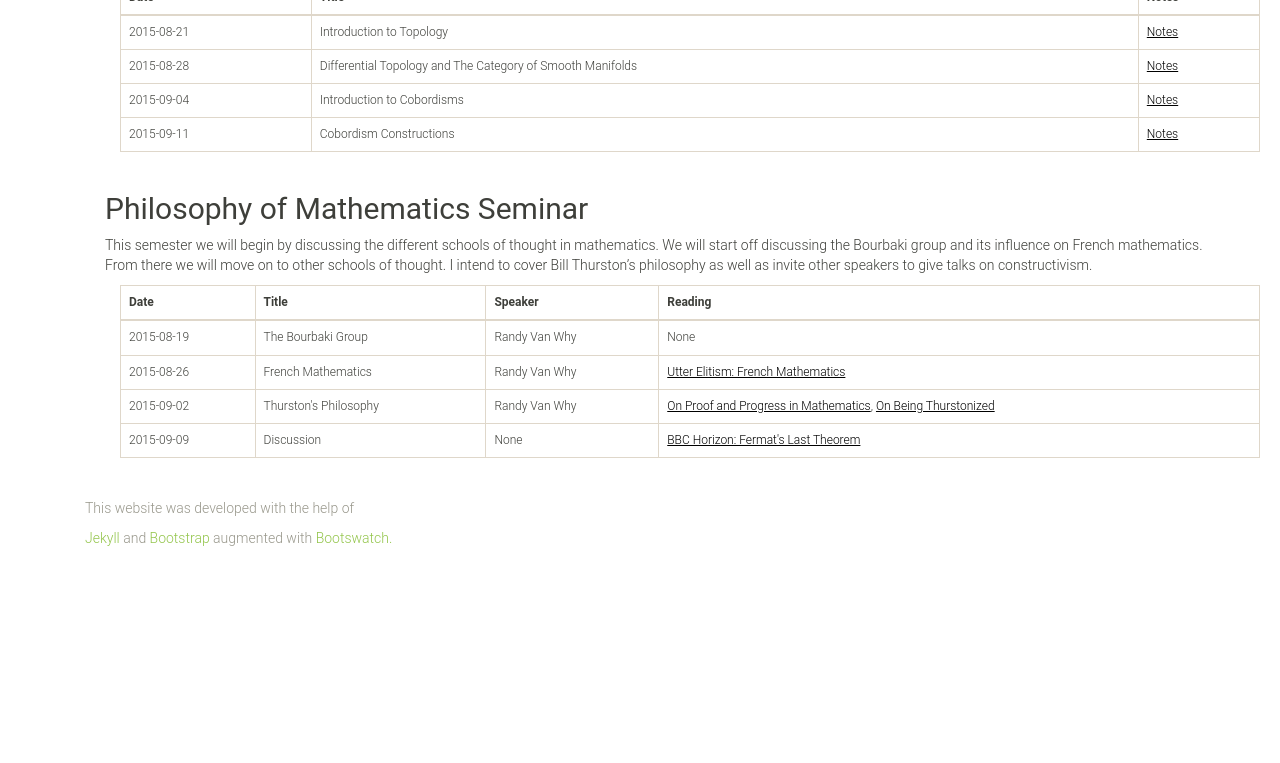
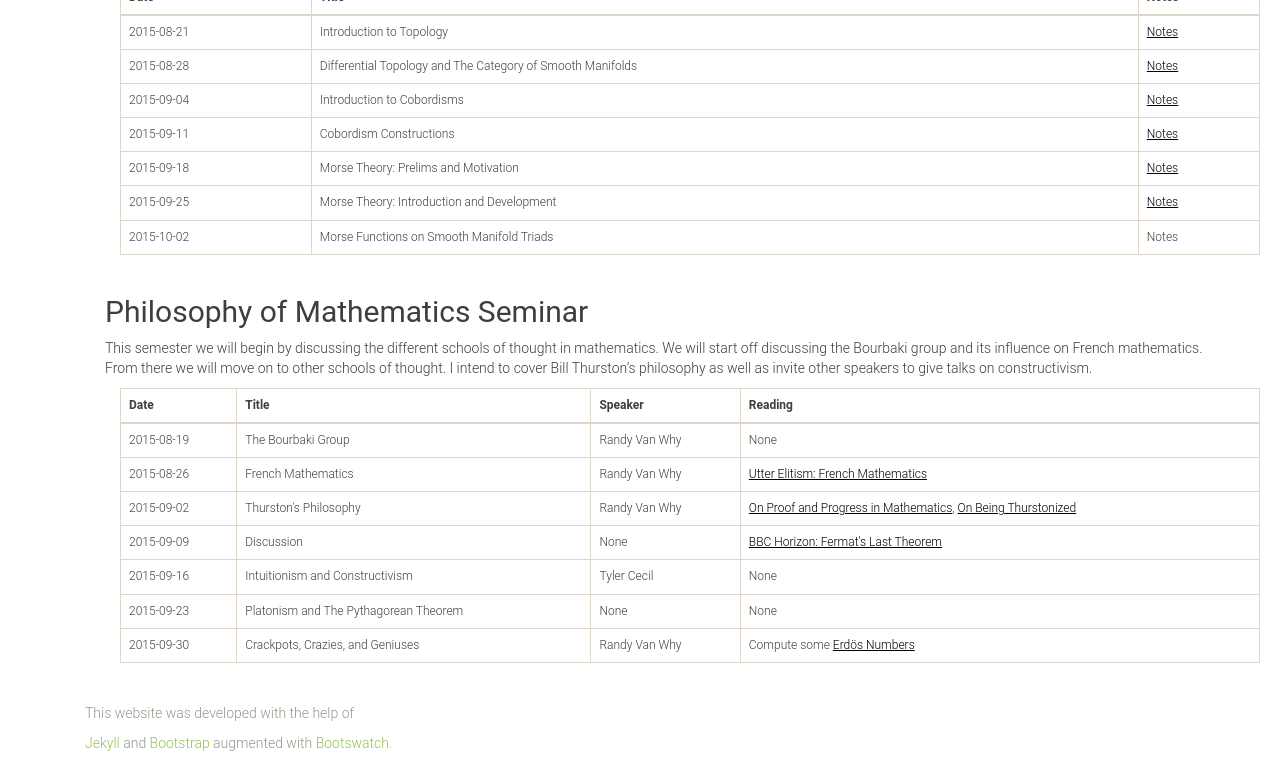
Before and after one commit to rvanwhy/rvanwhy.github.io, a Jekyll site: the page built from 02-seminars.md, in a window 1280 px wide. Shown: the part 437-1200 px from the top of the page. Built offline with Jekyll 4.4.1, drawn with Linux system fonts in a browser that asks for light colours; nearby versions of some CDN libraries; formulas are drawn with MathJax 3; before the commit the page ends 995 px from its top, so only the background shows below that.

Commit message:
Updated seminars

```diff
--- a/02-seminars.md
+++ b/02-seminars.md
@@ -49,6 +49,21 @@ alt="source: Wikipedia" align="middle" style="width: 200px;">
        		<td>Cobordism Constructions</td>
         	<td><a style="color:black" href="/assets/pdf/l4.pdf">Notes</a></td>
       	 </tr>
+         <tr>
+		<td>2015-09-18</td>
+       		<td>Morse Theory: Prelims and Motivation</td>
+        	<td><a style="color:black" href="/assets/pdf/l5.pdf">Notes</a></td>
+       	 </tr>
+         <tr>
+		<td>2015-09-25</td>
+       		<td>Morse Theory: Introduction and Development</td>
+        	<td><a style="color:black" href="/assets/pdf/l6.pdf">Notes</a></td>
+      	 </tr>
+         <tr>
+		<td>2015-10-02</td>
+       		<td>Morse Functions on Smooth Manifold Triads</td>
+        	<td>Notes</td>
+      	 </tr>
 
 	</tbody>
 </table>
@@ -97,6 +112,25 @@ other speakers to give talks on constructivism.
 		<td>None</td>
         	<td><a style="color:black" href="https://vimeo.com/18216532">BBC Horizon: Fermat's Last Theorem</a></td>
       	 </tr>
+	 <tr>
+		<td>2015-09-16</td>
+		<td>Intuitionism and Constructivism</td>
+		<td>Tyler Cecil</td>
+        	<td>None</td>
+      	 </tr>
+ 	 <tr>
+		<td>2015-09-23</td>
+		<td>Platonism and The Pythagorean Theorem</td>
+		<td>None</td>
+        	<td>None</td>
+      	 </tr>
+	 <tr>
+		<td>2015-09-30</td>
+		<td>Crackpots, Crazies, and Geniuses</td>
+		<td>Randy Van Why</td>
+        	<td>Compute some <a style="color:black" href="http://www.ams.org/mathscinet/collaborationDistance.html">Erdös Numbers</a></td>
+      	 </tr>
+
     	 </tbody>
 </table>
 </div>
```
Also changed, not shown: 2 other files.
